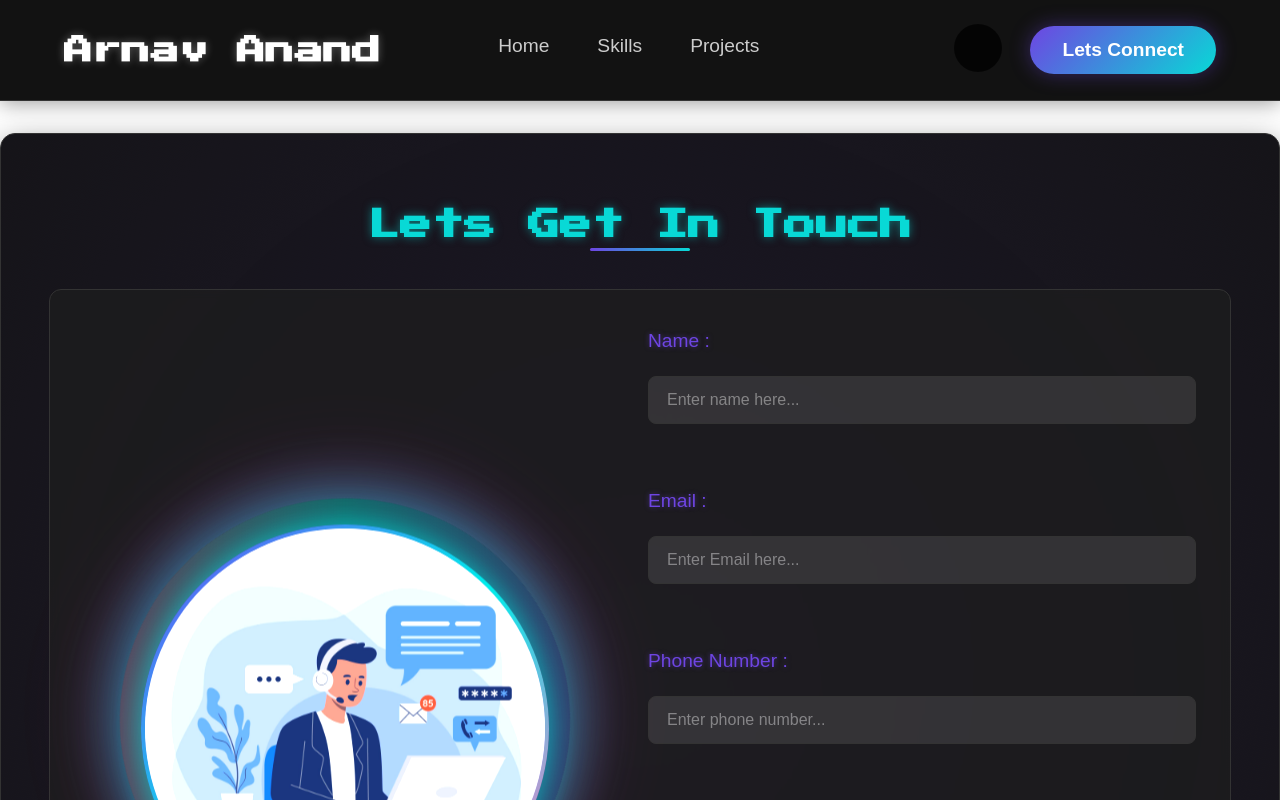
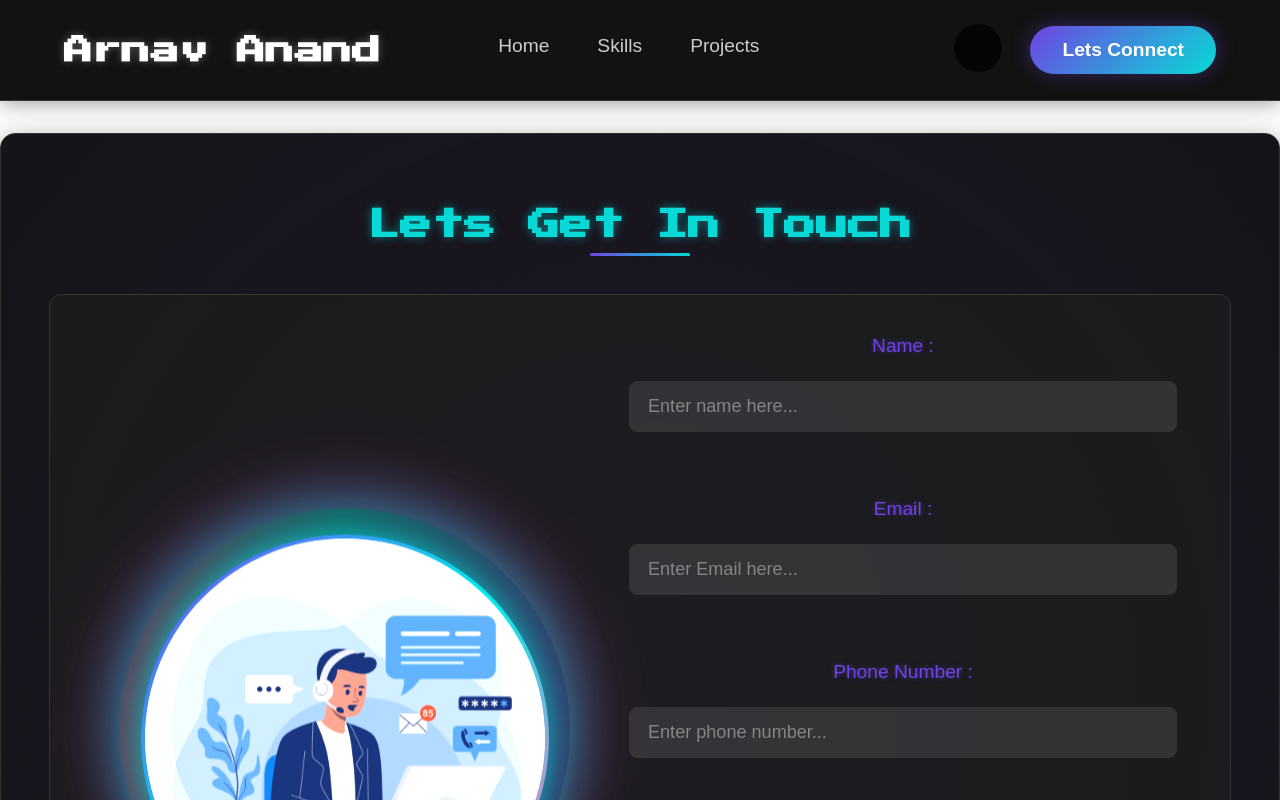
Before and after one commit to arnavanand2005/Portfolio-website, a React (Vite) app: page / in a window 1280 px wide. Shown: the top 800 px of the page. Built offline with nearby package versions, Linux system fonts and the light colour scheme; some icons are missing.

Commit message:
minor contact css fix

```diff
--- a/src/styles/Contact.css
+++ b/src/styles/Contact.css
@@ -38,6 +38,7 @@
   text-shadow: 0 0 10px rgba(8, 217, 214, 0.5);
   position: relative;
   z-index: 1;
+  padding-bottom: 5px;
 }
 
 .main-contact-heading::after {
@@ -176,7 +177,6 @@
   filter: drop-shadow(0 0 10px rgba(8, 217, 214, 0.9));
 }
 
-/* Input Elements with Right Padding */
 .input-elements {
   flex: 1;
   min-width: 300px;
@@ -184,6 +184,8 @@
   flex-direction: column;
   gap: 1.5rem;
   padding-right: 2rem;
+  border-radius: 5px;
+  align-items: center;
 }
 
 .input-elements label {
@@ -200,7 +202,7 @@
   padding: 14px 18px;
   border: none;
   border-radius: 8px;
-  font-size: 1rem;
+  font-size: 1.13rem;
   background: rgba(255, 255, 255, 0.1);
   color: #fff;
   border: 1px solid #333;
```
